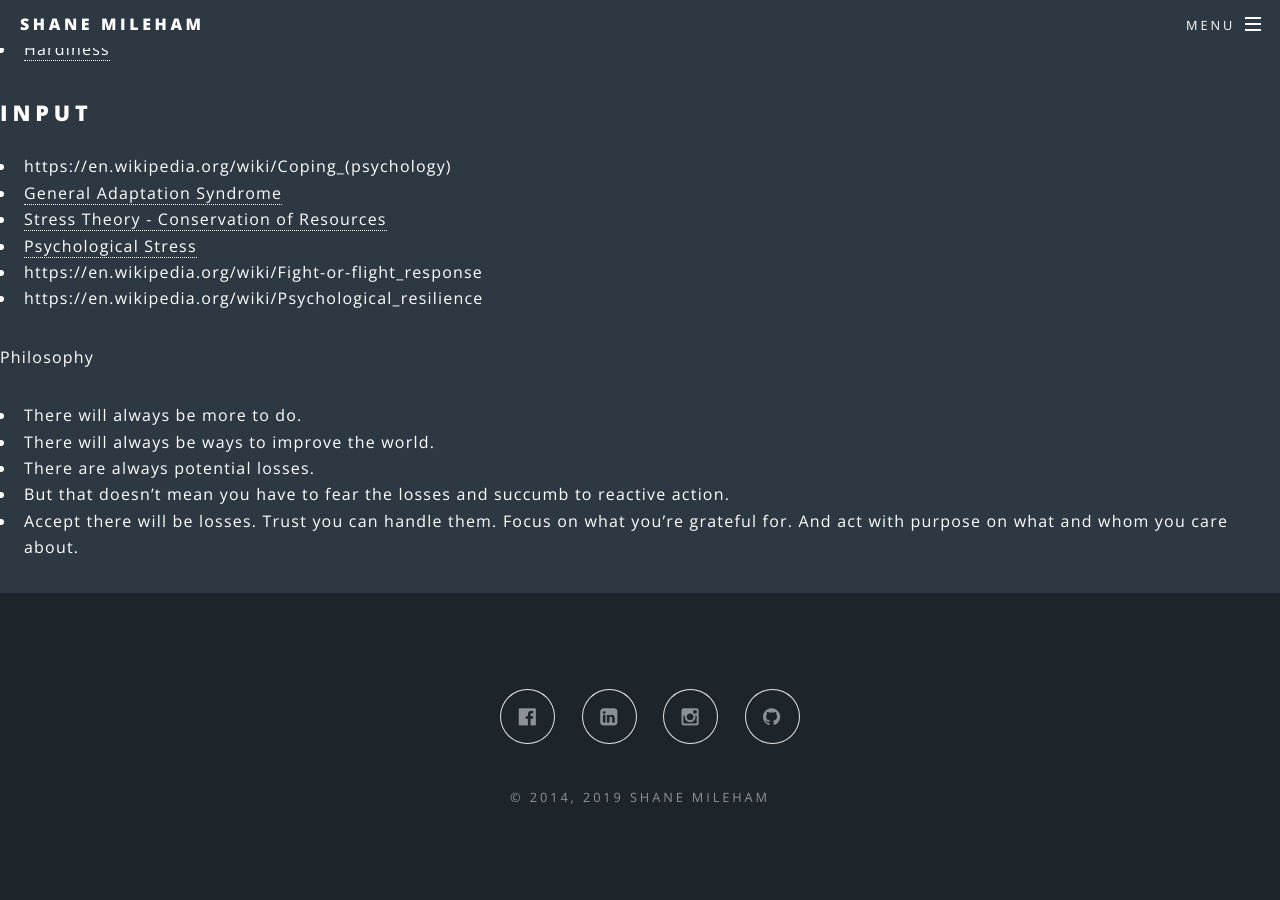
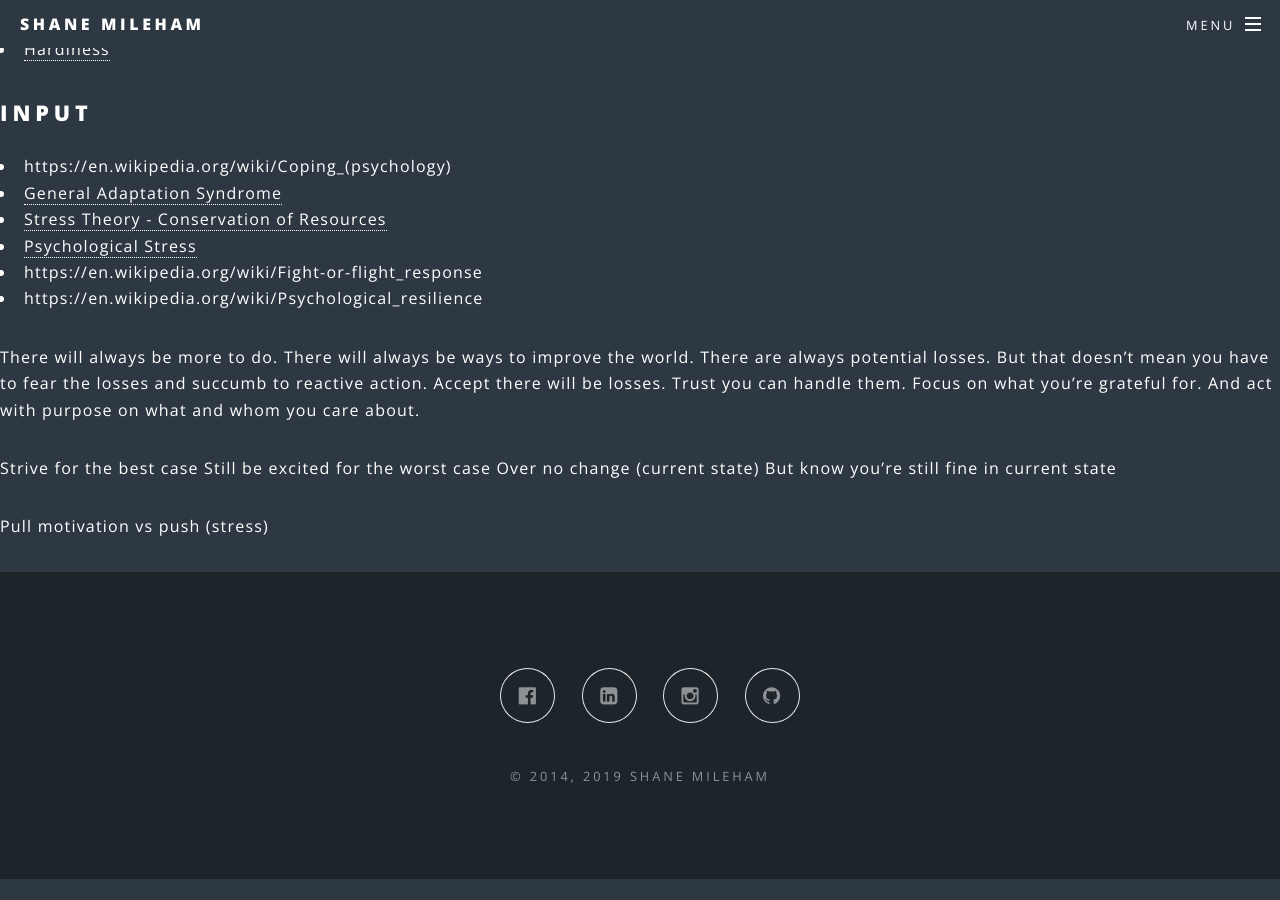
Before and after one commit to shanemileham/shanemileham.github.io, a Jekyll site: the page built from _kb/psychology/emotions/stress.md, in a window 1280 px wide and 900 px high, scrolled down 3365 px. Built offline with Jekyll 4.4.1, drawn with Linux system fonts in a browser that asks for light colours; comment, search, counter and statistics services are not loaded; after the commit the page ends 4244 px from its top, so only the background shows below that.

Commit message:
Stress additions

```diff
--- a/_kb/psychology/emotions/stress.md
+++ b/_kb/psychology/emotions/stress.md
@@ -123,9 +123,16 @@ FYI the typical definition of "Hardiness" includes the beliefs of
 - https://en.wikipedia.org/wiki/Fight-or-flight_response
 - https://en.wikipedia.org/wiki/Psychological_resilience
 
-Philosophy
-- There will always be more to do.
-- There will always be ways to improve the world.
-- There are always potential losses.
-- But that doesn't mean you have to fear the losses and succumb to reactive action.
-- Accept there will be losses. Trust you can handle them. Focus on what you're grateful for. And act with purpose on what and whom you care about.
+There will always be more to do.
+There will always be ways to improve the world.
+There are always potential losses.
+But that doesn't mean you have to fear the losses and succumb to reactive action.
+Accept there will be losses. Trust you can handle them. Focus on what you're grateful for. And act with purpose on what and whom you care about.
+
+
+Strive for the best case
+Still be excited for the worst case
+Over no change (current state)
+But know you're still fine in current state
+
+Pull motivation vs push (stress)
```
